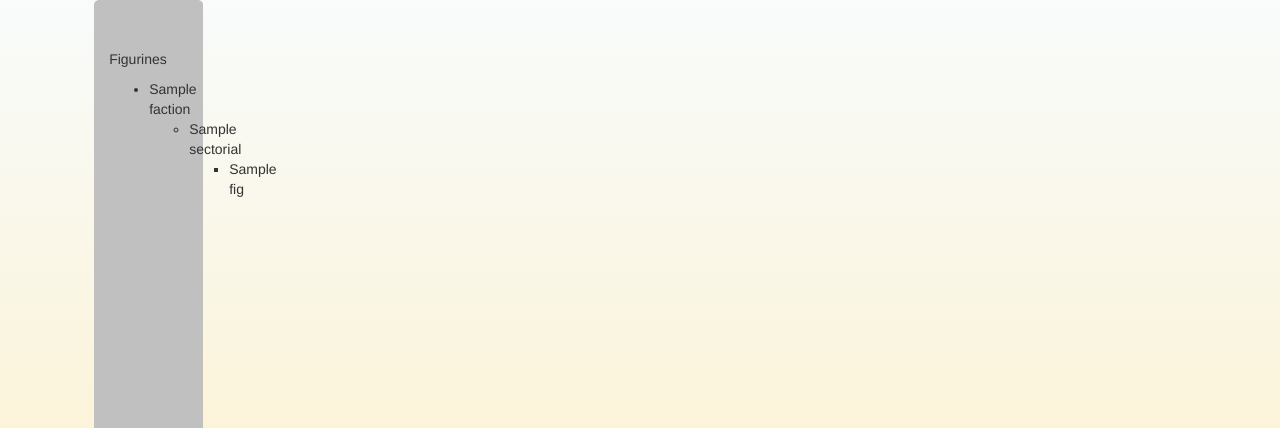
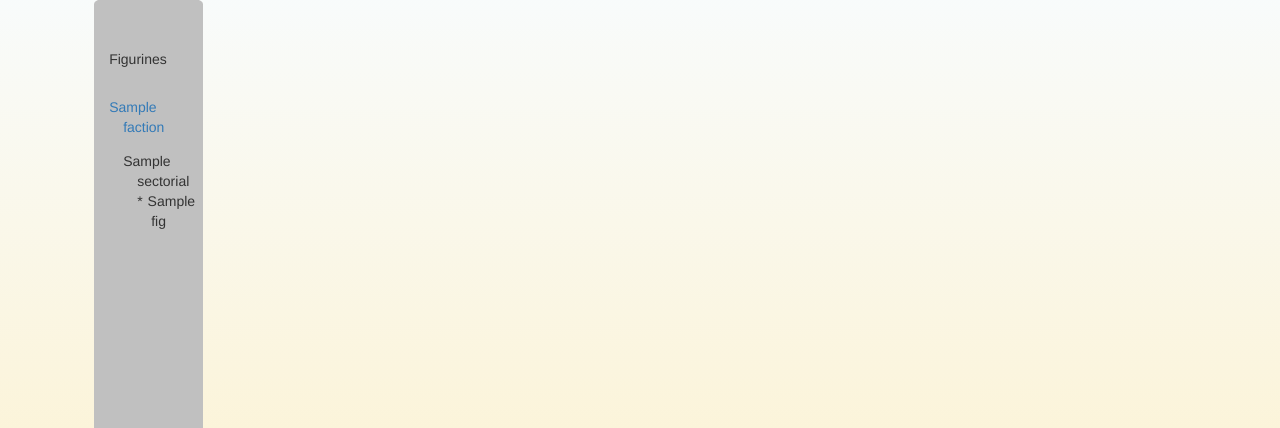
Before and after one commit to sylvainnizac/Djangoctopus, a Django app: a page that uses galery/templates/galery/galery.html in a window 1280 px wide. Shown: the part 51-479 px from the top of the page. Run offline with Django 3.2, Linux system fonts and the light colour scheme; tables that the repository leaves empty hold one stand-in row (values such as "Sample post"); some libraries are stand-ins or nearby versions.

Commit message:
style evolution

```diff
--- a/galery/serializer.py
+++ b/galery/serializer.py
@@ -10,7 +10,8 @@ class PhotoSerializer(serializers.ModelSerializer):
     """
 
     pic_path = serializers.URLField()
+    fig = serializers.StringRelatedField()
 
     class Meta:
         model = Photo
-        fields = ('pic_path', )
+        fields = ('pic_path', 'fig')
--- a/galery/templates/galery/galery.html
+++ b/galery/templates/galery/galery.html
@@ -14,16 +14,16 @@
     {% for sidemenu in sidemenus %}
     {% for fac in sidemenu %}
         {% if forloop.counter0 == 0 %}
-        <li>{{ fac }}</li>
+        <li class="faction"><a href="">{{ fac }}</a></li>
         {% else %}
         {% for sect in fac %}
         {% if forloop.counter0 == 0 %}
         <ul>
-            <li>{{ sect }}</li>
+            <li class="sectorielle">{{ sect }}</li>
         {% else %}
             <ul>
                 {% for fig in sect %}
-                <li>{{ fig }}</li>
+                <li class="figurine" >{{ fig }}</li>
                 {% endfor %}
             </ul>
         {% endif %}
@@ -41,7 +41,7 @@
         <article ng-controller="PhotoAllCtrl">
             <div ng-repeat="photo in photos" class="col-md-4 thumb">
 
-                <a data-lightbox="main" class="thumbnail" ng-href="[[ photo.pic_path | truncate:8 ]]">
+                <a data-lightbox="main" data-title="[[ photo.fig ]]" class="thumbnail" ng-href="[[ photo.pic_path | truncate:8 ]]">
                     <img class="img-responsive miniature" ng-src="[[ photo.pic_path | truncate:8 ]]" alt="Generic placeholder image" />
                 </a>
 
--- a/static/css/galery.css
+++ b/static/css/galery.css
@@ -11,3 +11,35 @@
 {
     max-height: 255px;
 }
+
+ul
+{
+    list-style: none;
+    margin-left: 0;
+    padding-left: 0;
+}
+
+.faction
+{
+    padding-left: 1em;
+    text-indent: -1em;
+    margin-top: 2em;
+}
+
+.sectorielle
+{
+    padding-left: 2em;
+    text-indent: -1em;
+    margin-top: 1em;
+}
+
+.figurine
+{
+    padding-left: 3em;
+    text-indent: -1em;
+}
+
+.figurine:before {
+  content: "*";
+  padding-right: 5px;
+}
```
